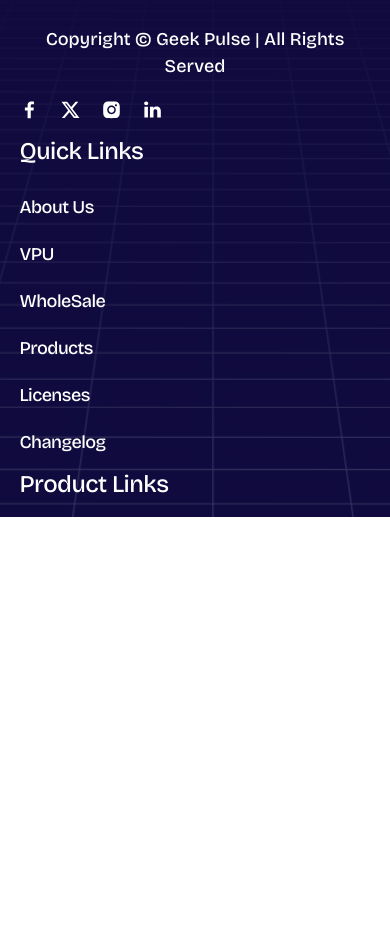
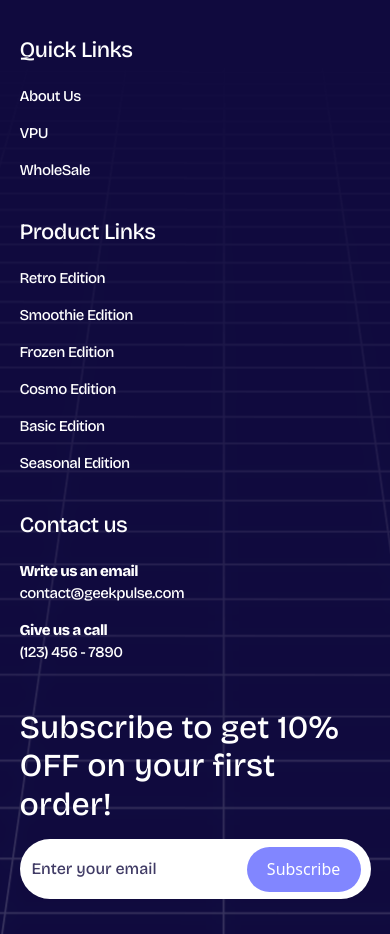
Before and after one commit to Muhammad-Areez/geek-pulse, a React (Vite) app: page /vpu in a window 390 px wide. Shown: the part 7597-8531 px from the top of the page. Before the commit the page ends 8114 px from the top, so only its background shows below. Built offline with nearby package versions, Linux system fonts and the light colour scheme; a web font is replaced by a local one.

Commit message:
footer responsive

```diff
--- a/src/components/Footer.jsx
+++ b/src/components/Footer.jsx
@@ -58,15 +58,15 @@
             <h4>Quick Links</h4>
             <ul>
               <li>
-                <Link>About Us</Link>
+                <Link to={'/about-us'}>About Us</Link>
               </li>
               <li>
-                <Link>VPU</Link>
+                <Link to={'/vpu'}>VPU</Link>
               </li>
               <li>
-                <Link>WholeSale</Link>
+                <Link to={'/wholesaler'}>WholeSale</Link>
               </li>
-              <li>
+              {/* <li>
                 <Link>Products</Link>
               </li>
               <li>
@@ -74,7 +74,7 @@
               </li>
               <li>
                 <Link>Changelog</Link>
-              </li>
+              </li> */}
             </ul>
           </div>
         </Col>
@@ -83,22 +83,22 @@
             <h4>Product Links</h4>
             <ul>
               <li>
-                <Link>Retro Edition</Link>
+                <Link to={'/retro-edition'}>Retro Edition</Link>
               </li>
               <li>
-                <Link>Smoothie Edition</Link>
+                <Link to={'/smoothie-edition'}>Smoothie Edition</Link>
               </li>
               <li>
-                <Link>Frozen Edition</Link>
+                <Link to={'/frozen-edition'}>Frozen Edition</Link>
               </li>
               <li>
-                <Link>Cosmo Edition</Link>
+                <Link to={'/cosmos-edition'}>Cosmo Edition</Link>
               </li>
               <li>
-                <Link>Basic Edition</Link>
+                <Link to={'/basic-edition'}>Basic Edition</Link>
               </li>
               <li>
-                <Link>Seasonal Edition</Link>
+                <Link to={'/seasonal-edition'}>Seasonal Edition</Link>
               </li>
             </ul>
           </div>
@@ -120,10 +120,10 @@
         </Col>
       </Row>
       <Row className="footer_bottom">
-        <Col md={6}>
+        <Col lg={6}>
           <h3>Subscribe to get 10% OFF on your first order!</h3>
         </Col>
-        <Col md={6}>
+        <Col lg={6}>
           <div className="search-div">
             <div className="searchField">
               <input type="search" placeholder="Enter your email" />
--- a/src/responsive.css
+++ b/src/responsive.css
@@ -89,11 +89,52 @@
     .container {
         max-width: 960px;
     }
+    .footer-main{
+        height: auto;
+    }
+    .footer-logo-div .footer-logo{
+        width: 75%;
+    }
+    .footer-logo-div h5, .footer-links-div h4{
+        text-align: left;
+    }
+    .search-div{
+        justify-content: flex-start;
+    }
+    .footer_bottom{
+        margin-top: 30px;
+    }
 }
 
 @media (max-width: 768px) {
     .container {
         max-width: 720px;
+    }
+    .footer-links-div{
+        margin-top: 20px;
+    }
+    .footer-links-div ul{
+        gap:15px
+    }
+    .footer_bottom h3{
+        font-size: 32px;
+        margin-bottom: 15px;
+    }
+    .footer-main{
+        padding: 35px 5%;
+    }
+    .footer-links-div h4{
+        margin-bottom: 20px;
+        font-size: 22px;
+    }
+    .footer-logo-div h5{
+        font-size: 16px;
+    }
+    .footer-main ul li, .footer-main ul li a, .footer-main ul li p{
+        font-size: 15px;
+    }
+    .searchField input{
+        font-size: 16px;
     }
 }
 
```
